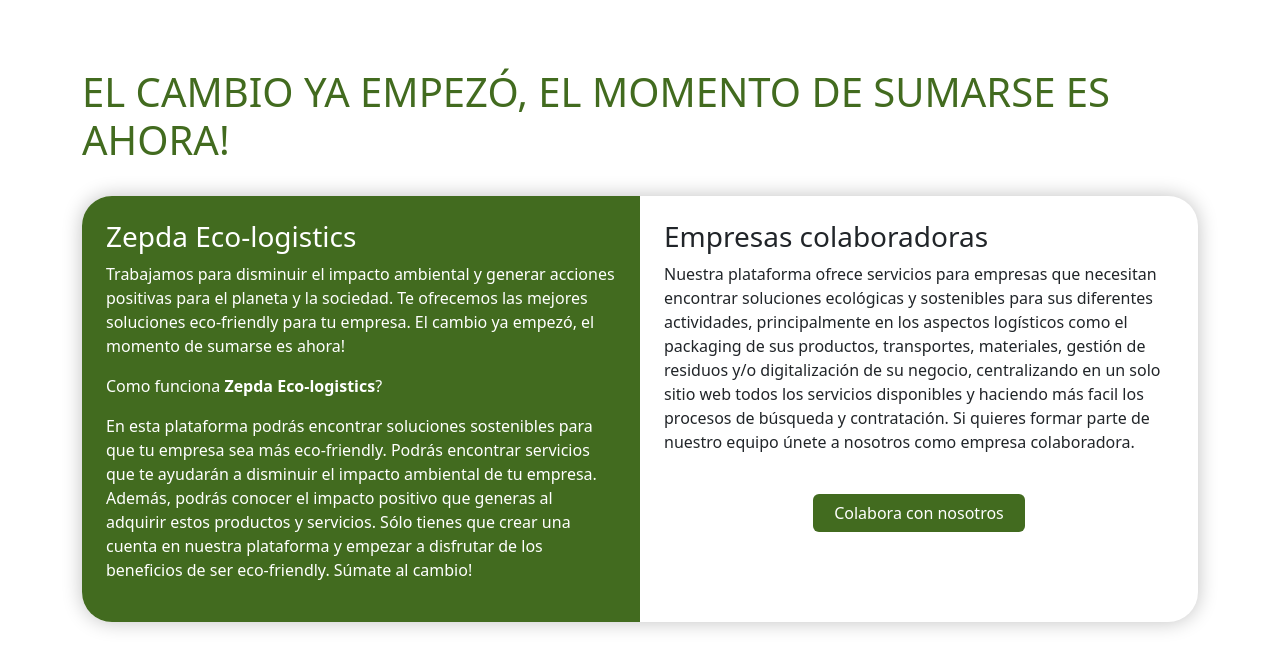
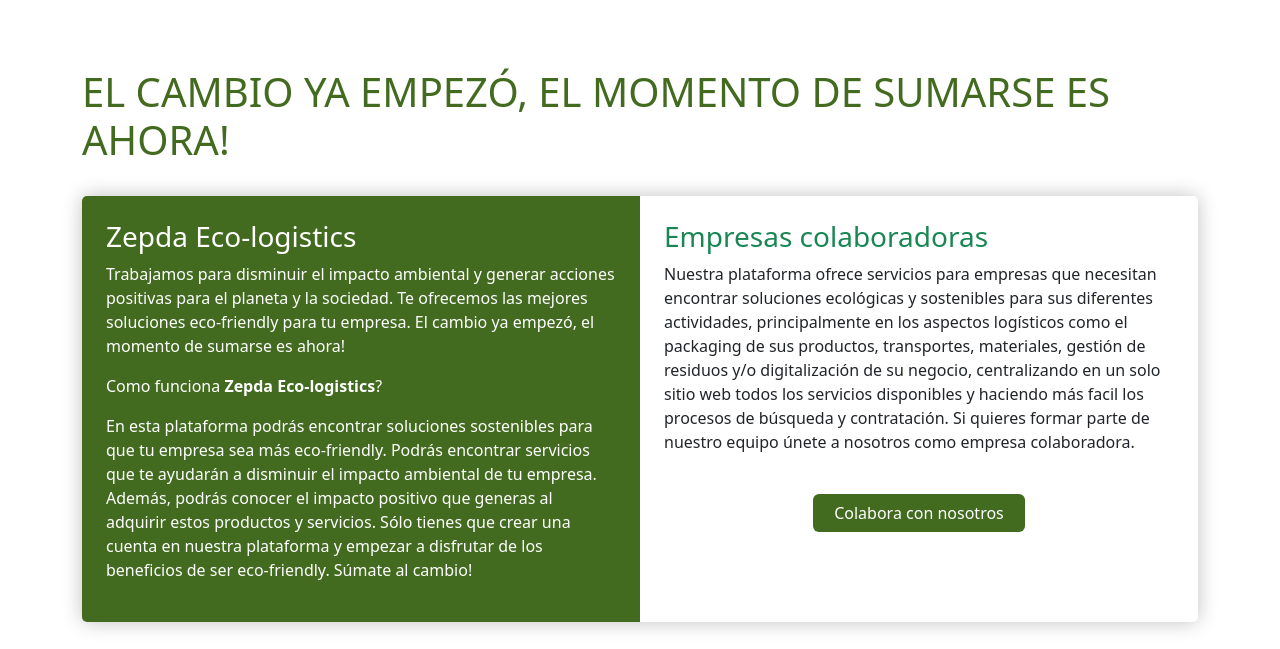
Before and after one commit to 4GeeksAcademy/ZEPDA_eco-logistics_finalProject, a React app: page / in a window 1280 px wide. Shown: the part 552-1201 px from the top of the page. Built offline with nearby package versions, Linux system fonts and the light colour scheme; some packages are replaced by stand-ins of ours; no server answers.

Commit message:
cambios en rama

```diff
--- a/src/front/js/component/companyCard.js
+++ b/src/front/js/component/companyCard.js
@@ -7,7 +7,7 @@
             <div className="col-4 p-3">
                 <div className="card rounded-5">
                     <div className="card-header border-0 bg-white rounded-5 rounded-bottom">
-                        <img className="img-fluid rounded mx-auto d-block" src={company.logo} alt={'logo: ' + company.logo} style={{height:'30vh'}} />
+                        <img className="img-fluid object-fit-contain rounded mx-auto d-block" src={company.logo} alt={'logo: ' + company.logo} style={{height:'10vh'}} />
                     </div>
                     <div className="card-body bg-light pt-0 rounded-5 rounded-top rounded-top-0">
                         <div className="d-flex justify-content-between">
--- a/src/front/js/pages/home.js
+++ b/src/front/js/pages/home.js
@@ -48,7 +48,7 @@
 
 					<div className="col-12 col-md-6 p-4 empresas-colaboradoras">
 
-						<h3>Empresas colaboradoras</h3>
+						<h3 className="text-success">Empresas colaboradoras</h3>
 						<p>Nuestra plataforma ofrece servicios para empresas que necesitan encontrar soluciones ecológicas y sostenibles
 							para sus diferentes actividades, principalmente en los aspectos logísticos como el packaging de sus productos,
 							transportes, materiales, gestión de residuos y/o digitalización de su negocio, centralizando en un solo sitio web
--- a/src/front/styles/index.css
+++ b/src/front/styles/index.css
@@ -211,6 +211,6 @@
 
   .infohome{
     box-shadow: #0000003f 0px 0px 20px;
-    border-radius: 30px;
+    border-radius: 5px;
     overflow: hidden;
   }
```
